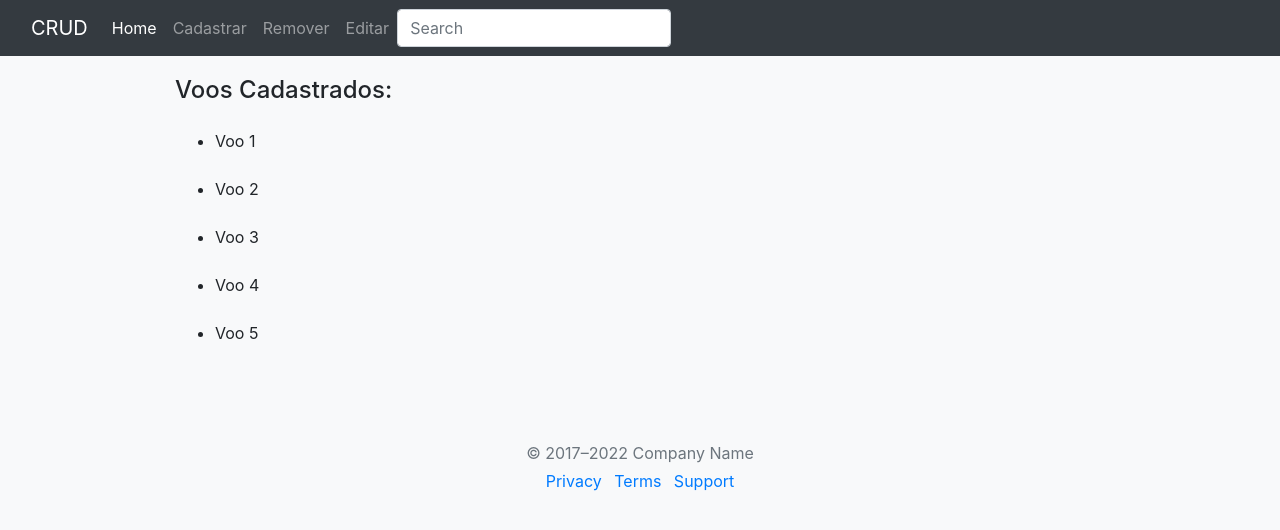
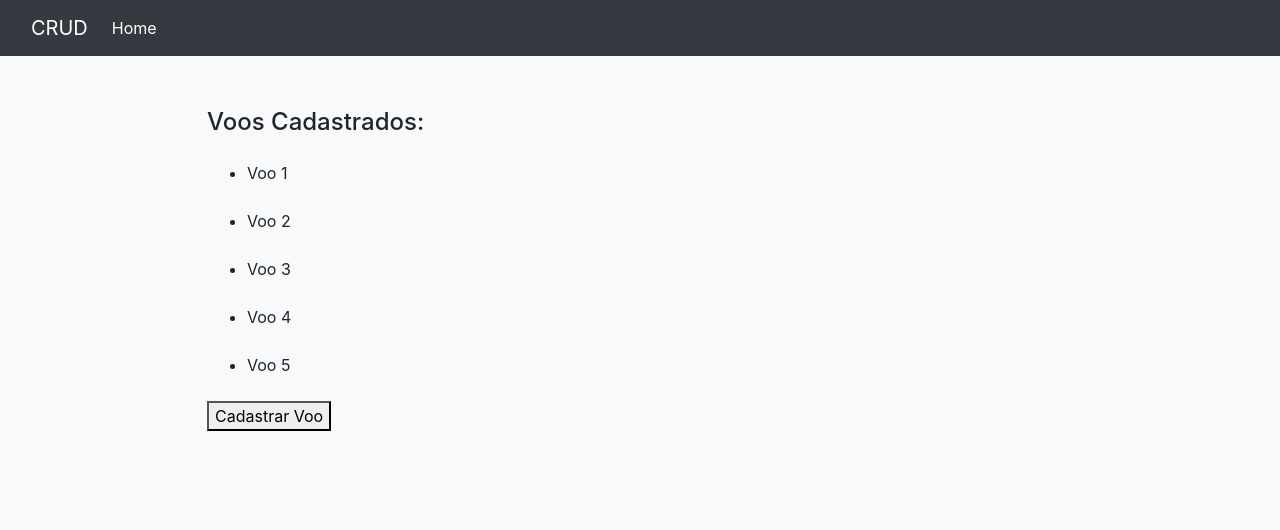
Before and after one commit to Mich3l-Br1t0/PCS3643-Lab_Eng_Soft, a Django app: page /home/crud/ in a window 1280 px wide. Shown: the top 530 px of the page. Run offline with Django 4.2, Linux system fonts and the light colour scheme; some libraries are stand-ins or nearby versions.

Commit message:
Adding "creating flight" base config

```diff
--- a/MonitorVoos/static/css/crud.css
+++ b/MonitorVoos/static/css/crud.css
@@ -11,8 +11,3 @@
     margin-top: 0.5rem;
     margin-bottom: 0.5rem;
 }
-
-.foot_container {
-    display: flex;
-    flex-direction: row;
-}
--- /dev/null
+++ b/MonitorVoos/static/js/crud.js
@@ -0,0 +1,7 @@
+function createNew() {
+    Screen = document.getElementById("second").style.visibility = "visible";
+}
+
+function submit() {
+    Screen = document.getElementById("second").style.visibility = "hidden";
+}
--- a/MonitorVoos/templates/crud.html
+++ b/MonitorVoos/templates/crud.html
@@ -13,6 +13,8 @@
     <link rel="stylesheet" href="{% static 'fa/css/all.min.css' %}">
     <script src="{% static 'js/bootstrap.min.js' %}"></script>
     <title>Cadastro</title>
+
+    <script src="{% static 'js/crud.js' %}"></script>
 
     <link href="../assets/dist/css/bootstrap.min.css" rel="stylesheet">
 
@@ -67,6 +69,22 @@
             white-space: nowrap;
             -webkit-overflow-scrolling: touch;
         }
+
+        .main_container {
+            width: 40rem;
+            margin: 2rem;
+        }
+
+        .second_container {
+            width: 40rem;
+            margin: 2rem;
+            visibility: hidden;
+        }
+
+        .double_screen {
+            display: flex;
+            flex-direction: row;
+        }
     </style>
 
     <!-- Custom styles for this template -->
@@ -91,26 +109,15 @@
                         <li class="nav-item">
                             <a class="nav-link active" aria-current="page" href="../">Home</a>
                         </li>
-                        <li class="nav-item">
-                            <a class="nav-link" href="#">Cadastrar</a>
-                        </li>
-                        <li class="nav-item">
-                            <a class="nav-link" href="#">Remover</a>
-                        </li>
-                        <li class="nav-item">
-                            <a class="nav-link" href="#">Editar</a>
-                        </li>
                     </ul>
-                    <form class="search" role=" search">
-                        <input class="form-control" type="search" placeholder="Search" aria-label="Search">
-                    </form>
                 </div>
             </div>
         </nav>
     </div>
     <div class="container">
-        <main>
+        <main class="double_screen">
             <div class="main_container">
+                <div class="online_flights">
                     <h4>Voos Cadastrados: </h4>
                     <ul>
                         <li class="flight_item">Voo 1</li>
@@ -120,16 +127,40 @@
                         <li class="flight_item">Voo 5</li>
                     </ul>
                 </div>
+                <div class="new_flight">
+                    <button class="add_flight" onclick="createNew()">Cadastrar Voo</button>
+                </div>
+            </div>
+            <div class="second_container" id="second">
+                <form>
+                    <div class="form-row">
+                        <div class="form-group col-md-6">
+                            <label for="inputEmail4">Partida Estimada</label>
+                            <input type="text" class="form-control" id="inputEmail4">
+                        </div>
+                        <div class="form-group col-md-6">
+                            <label for="inputPassword4">Chegada Estimada</label>
+                            <input type="text" class="form-control" id="inputPassword4">
+                        </div>
+                    </div>
+                    <div class="form-group">
+                        <label for="inputAddress">Piloto</label>
+                        <input type="text" class="form-control" id="inputAddress">
+                    </div>
+                    <div class="form-row">
+                        <div class="form-group col-md-6">
+                            <label for="inputEmail4">Aeroporto de Origem</label>
+                            <input type="text" class="form-control" id="inputEmail4">
+                        </div>
+                        <div class="form-group col-md-6">
+                            <label for="inputPassword4">Aeroporto de destino</label>
+                            <input type="text" class="form-control" id="inputPassword4">
+                        </div>
+                    </div>
+                    <button type="submit" class="btn btn-primary" onclick="submit()">Cadastrar</button>
+                </form>
+            </div>
         </main>
-
-        <footer class="my-5 pt-5 text-muted text-center text-small">
-            <p class="mb-1">&copy; 2017–2022 Company Name</p>
-            <ul class="list-inline">
-                <li class="list-inline-item"><a href="#">Privacy</a></li>
-                <li class="list-inline-item"><a href="#">Terms</a></li>
-                <li class="list-inline-item"><a href="#">Support</a></li>
-            </ul>
-        </footer>
     </div>
 </body>
 
```
Lines whose indentation alone changed are shown as unchanged.
